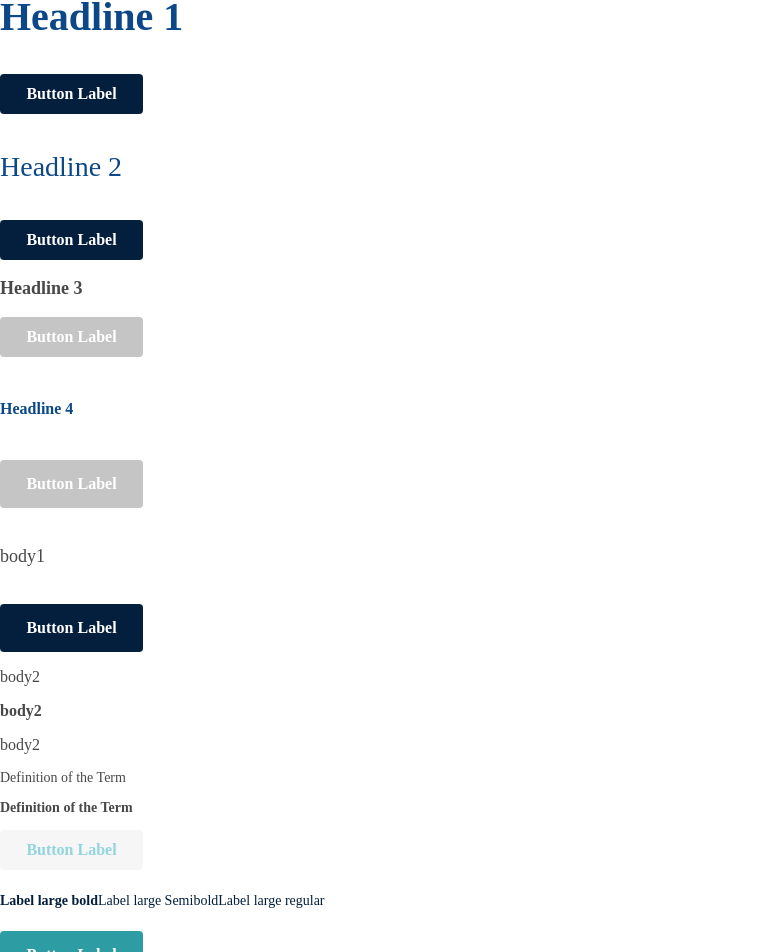
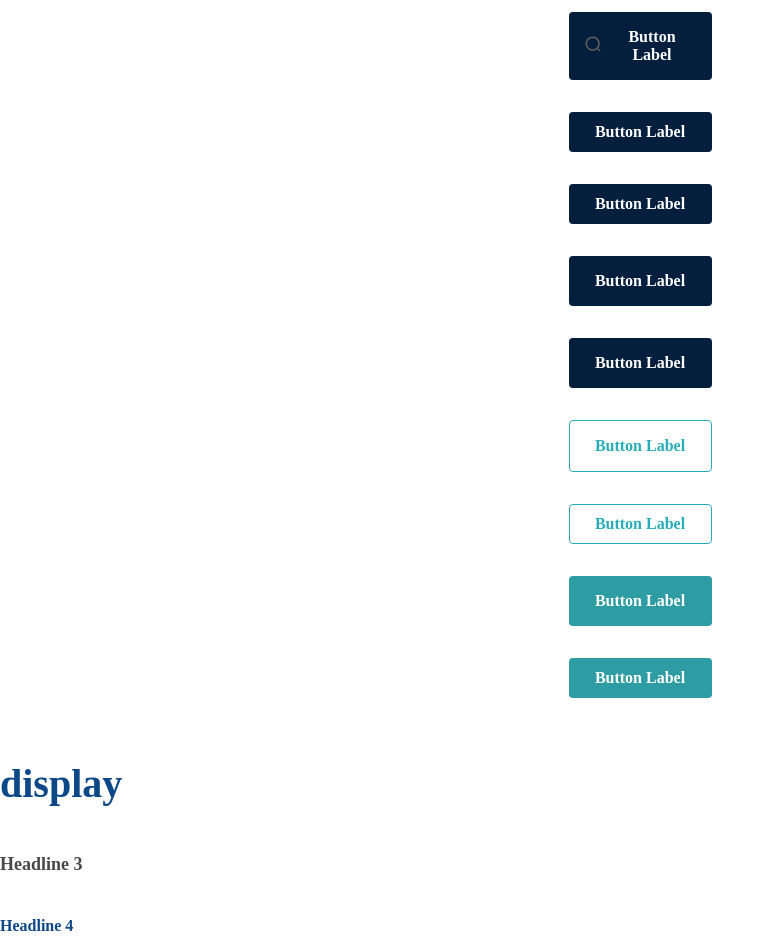
Before and after one commit to deboraCs26/desafio-taqtile-debora, a React (Create React App) app: page / in a window 1280 px wide. Shown: the part 201-1153 px from the top of the page, without its empty margins (0-775 px from the left). Built offline with nearby package versions, Linux system fonts and the light colour scheme.

Commit message:
button stylegruide challenge finished

```diff
--- a/src/App.tsx
+++ b/src/App.tsx
@@ -1,4 +1,6 @@
+import '../src/style/button/button.css';
 import './App.css';
+import './style/button/button.css';
 import { Display } from './style/typography/display';
 import { H1 } from './style/typography/h1';
 import { H2 } from './style/typography/h2';
@@ -10,64 +12,87 @@ import { DT } from './style/typography/dt-dd';
 import { LargeLabel } from './style/typography/LargeLabel';
 import { Caption } from './style/typography/caption';
 import { Price } from './style/typography/medium-price';
-import { PrimayButton } from '../src/style/button/primary';
-import { SecondaryButton } from './style/button/secondary';
-import { CtaButton } from './style/button/cta';
+import { Button } from './style/button/props-button';
+import Icon from './style/button/Iconsax/Linear/Vector.png';
+
+
 export default function App() {
+
   return (
-     <div>
-      <PrimayButton onClick={() => alert('primário funcionando')} variant='primary' height='default'>
-        label Large
-      </PrimayButton>
+    <div>
+      <div>
+        <H1>Stylegruide</H1>
+
+        <H2>Botão</H2>
+        <div className="button">
+          <Button variant="primary">
+            Button Label
+            <span className="icon">
+              <img src={Icon} alt="icone de uma lupa" />
+            </span>
+          </Button>
+        </div>
+        <div className="button">
+          <Button variant="primary" height="defaultCompact">
+            Button Label
+          </Button>
+        </div>
+
+        <div className="button">
+          <Button variant="primary" height="defaultCompact" onClick={() => alert("primário funcionando")}>
+            Button Label
+          </Button>
+        </div>
+
+        <div className="button">
+          <Button variant="primary" onClick={() => alert("primário funcionando")}>
+            Button Label
+          </Button>
+        </div>
+
+        <div className="button item-button :hover">
+          <Button variant="primary">
+            Button Label
+          </Button>
+        </div>
+
+        <div className="button">
+          <Button variant="secondary">
+            Button Label
+          </Button>
+        </div>
+        <div className="button">
+          <Button variant="secondary" height="defaultCompact">
+            Button Label
+          </Button>
+        </div>
+
+        <div className="button">
+          <Button variant="cta">
+            Button Label
+          </Button>
+        </div>
+
+        <div className="button">
+          <Button variant="cta" height="defaultCompact">
+            Button Label
+          </Button>
+        </div>
+      </div>
 
       <Display>
         display
       </Display>
 
-      <H1>Headline 1</H1>
-
-      <div>
-        <PrimayButton onClick={() => alert('primário funcionando')} variant='primary' height="defaultCompact">
-          Button Label
-        </PrimayButton>
-      </div>
-
-      <H2>
-        Headline 2
-      </H2>
-
-      <div>
-        <PrimayButton variant="primary" height='defaultCompact'>
-          Button Label
-        </PrimayButton>
-      </div>
-
       <H3>Headline 3</H3>
-
-      <div>
-        <PrimayButton variant="secondary" height="defaultCompact">
-          Button Label
-        </PrimayButton>
-      </div>
 
       <H4>
         Headline 4
       </H4>
 
-      <div>
-        <PrimayButton variant="secondary" height="default">
-          Button Label
-        </PrimayButton>
-      </div>
-
       <Body1>
         body1
       </Body1>
-      <div>
-        <PrimayButton onClick={() => alert('primário funcionando')} variant='primary' height="default">
-          Button Label
-        </PrimayButton>
-      </div>
 
       <Body2 weight="regular">
         body2
@@ -88,11 +113,6 @@ export default function App() {
       <DT weight="bold">
         Definition of the Term
       </DT>
-      <div>
-        <SecondaryButton>
-          Button Label
-        </SecondaryButton>
-      </div>
 
       <LargeLabel weight="bold" color="dark" size="large">
         Label large bold
@@ -110,12 +130,6 @@ export default function App() {
         Label large
       </LargeLabel>
 
-      <div>
-        <CtaButton height='default'>
-          Button Label
-        </CtaButton>
-      </div>
-
       <Caption>
         Caption
       </Caption>
@@ -132,11 +146,6 @@ export default function App() {
         Small Price
       </Price>
 
-      <div>
-        <CtaButton>
-          Button Label
-        </CtaButton>
-      </div>
     </div>
 
   );
--- /dev/null
+++ b/src/style/button/button.css
@@ -0,0 +1,26 @@
+h1, h2{
+  display: flex;
+  justify-content: center;
+}
+.button {
+  display: flex;
+  justify-content: center;
+  flex-direction: row-reverse;
+  text-align: center;
+  border: none;
+  padding: 16px;
+ }
+ .button.default {
+  height: 48px;
+}
+
+.button.defaultCompact {
+  height: 40px;
+}
+
+ .item-button :hover {
+  box-shadow: 0px 2px 4px rgba(0, 0, 0, 0.25);
+ }
+ .icon {
+margin-right: 8px;
+ }
--- a/src/style/button/cta.tsx
+++ /dev/null
@@ -1,34 +0,0 @@
-import { colors } from "../colors";
-import { components } from "../typography/typography";
-import { styleButton } from "../button/style-button"
-
-interface ButtonProps {
-  children: React.ReactNode;
-  onClick?: () => void;
-  height?: "default" | "defaultCompact";
-};
-
-export const CtaButton = ({ children, onClick, height}: ButtonProps) => {
-  return (
-    <button
-      onClick={onClick}
-      style={{
-        fontFamily: components.family.primary,
-        fontSize: components.fontSize.large,
-        fontWeight: components.fontWeight.bold,
-        borderRadius: styleButton.primary.borderRadius,
-        border: styleButton.primary.border,
-        padding: styleButton.primary.padding,
-        height: height === "default" ? styleButton.height.default: styleButton.height.defaultCompact,
-        width: styleButton.primary.width,
-        display: styleButton.primary.display,
-        alignItems: styleButton.primary.alignItems,
-        justifyContent: styleButton.primary.justifyContent,
-        background: colors.cta,
-        color: colors.neutral.white,
-      }}
-    >
-      {children}
-    </button>
-  );
-};
--- a/src/style/button/primary.tsx
+++ /dev/null
@@ -1,34 +0,0 @@
-import { colors } from "../colors";
-import { components } from "../typography/typography";
-import { styleButton } from "../button/style-button"
-interface ButtonProps {
-  children: React.ReactNode;
-  onClick?: () => void;
-  variant?: 'primary' | 'secondary' | 'neutral';
-  height?: "default" | "defaultCompact";
-};
-export const PrimayButton = ({ children, variant, onClick, height }: ButtonProps) => {
-  return (
-    <button
-      onClick={onClick}
-
-      style={{
-        fontFamily: components.family.primary,
-        fontSize: components.fontSize.large,
-        fontWeight: components.fontWeight.bold,
-        borderRadius: styleButton.primary.borderRadius,
-        border: styleButton.primary.border,
-        padding: styleButton.primary.padding,
-        height: height === "default" ? styleButton.height.default: styleButton.height.defaultCompact,
-        width: styleButton.primary.width,
-        display: styleButton.primary.display,
-        alignItems: styleButton.primary.alignItems,
-        justifyContent: styleButton.primary.justifyContent,
-        background: variant === "primary" ? colors.brand.primary.primayXDark : colors.neutral.neutralLight,
-        color: colors.neutral.white,
-      }}
-    >
-      {children}
-    </button>
-  );
-};
--- /dev/null
+++ b/src/style/button/props-button.tsx
@@ -0,0 +1,43 @@
+import "./button.css"
+import { colors } from "../colors";
+import { components } from "../typography/typography";
+import { styleButton } from "./style-button";
+
+
+interface ButtonProps {
+  variant: 'primary' | 'secondary' | 'cta';
+  children: React.ReactNode;
+  onClick?: () => void;
+  disabled?: boolean;
+  icon?: React.ReactNode;
+  height?: "default" | "defaultCompact";
+  style?: React.CSSProperties;
+};
+
+export const Button = ({ variant, children, icon, disabled = false, onClick, height }: ButtonProps) => {
+
+  return (
+    <button
+      className={`button ${height}`}
+      disabled={disabled}
+      onClick={onClick}
+      style={{
+        fontFamily: components.family.primary,
+        fontSize: components.fontSize.large,
+        fontWeight: components.fontWeight.bold,
+        width: styleButton.style.minWidth,
+        alignItems: styleButton.style.alignItems,
+        borderRadius: styleButton.style.borderRadius,
+        borderColor: colors.accessory.banner,
+        background: variant === "secondary" ? colors.neutral.white : variant === "cta" ? colors.cta : variant === "primary" ? disabled ? colors.neutral.neutralLight : colors.brand.primary.primayXDark : "",
+        color: variant === "primary" ? colors.neutral.white : variant === "secondary" ? colors.accessory.banner : variant === "cta" ? colors.neutral.white : "",
+        border: variant === "secondary" ? `1px solid ${colors.accessory.banner}` : "none",
+        cursor: "pointer",
+      }}
+
+    >
+      {icon && <span>{icon}</span>}
+      {children}
+    </button>
+  );
+};
--- a/src/style/button/secondary.tsx
+++ /dev/null
@@ -1,34 +0,0 @@
-import { colors } from "../colors";
-import { components } from "../typography/typography";
-import { styleButton } from "../button/style-button"
-
-interface ButtonProps {
-  children: React.ReactNode;
-  onClick?: () => void;
-  height?: "default" | "defaultCompact";
-};
-
-export const SecondaryButton = ({ children, onClick, height}: ButtonProps) => {
-  return (
-    <button
-      onClick={onClick}
-      style={{
-        fontFamily: components.family.primary,
-        fontSize: components.fontSize.large,
-        fontWeight: components.fontWeight.bold,
-        borderRadius: styleButton.primary.borderRadius,
-        border: styleButton.primary.border,
-        padding: styleButton.primary.padding,
-        height: height === "default" ? styleButton.height.default: styleButton.height.defaultCompact,
-        width: styleButton.primary.width,
-        display: styleButton.primary.display,
-        alignItems: styleButton.primary.alignItems,
-        justifyContent: styleButton.primary.justifyContent,
-        color: colors.accessory.banner,
-        opacity: 0.5,
-      }}
-    >
-      {children}
-    </button>
-  );
-};
--- a/src/style/button/style-button.ts
+++ b/src/style/button/style-button.ts
@@ -1,18 +1,11 @@
 export const styleButton = {
-  primary: {
-    radius: "4px",
+  style: {
     borderRadius: "4px",
-    padding: "16px",
-    width: "143px ",
-    left: "20px",
-    justifyContent: "Center",
-    display: "flex",
     alignItems: "center",
-    border:"none",
-
+    minWidth: "143px ",
   },
-    height: {
-    default:"48px",
-    defaultCompact:"40px"
+  height: {
+    default: "48px",
+    defaultCompact: "40px",
   },
 };
--- a/src/style/colors.ts
+++ b/src/style/colors.ts
@@ -10,7 +10,7 @@ export const colors = {
   cta: "#2E9CA3",
 
   accessory: {
-    secundario: "#0C4888",
+    secondary: "#0C4888",
     banner: "#28ADBA"
   },
 
```
Also changed, not shown: src/style/button/Iconsax/Linear/Vector.png (added).
